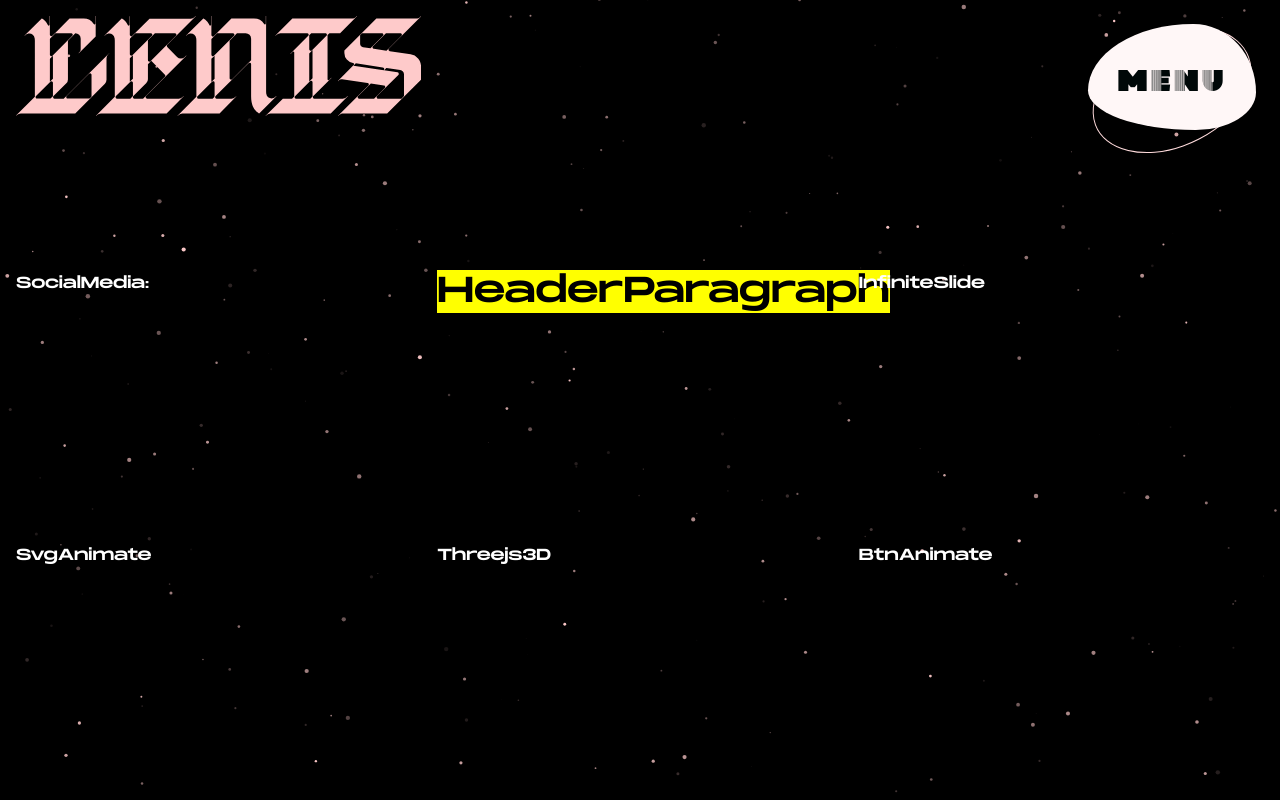
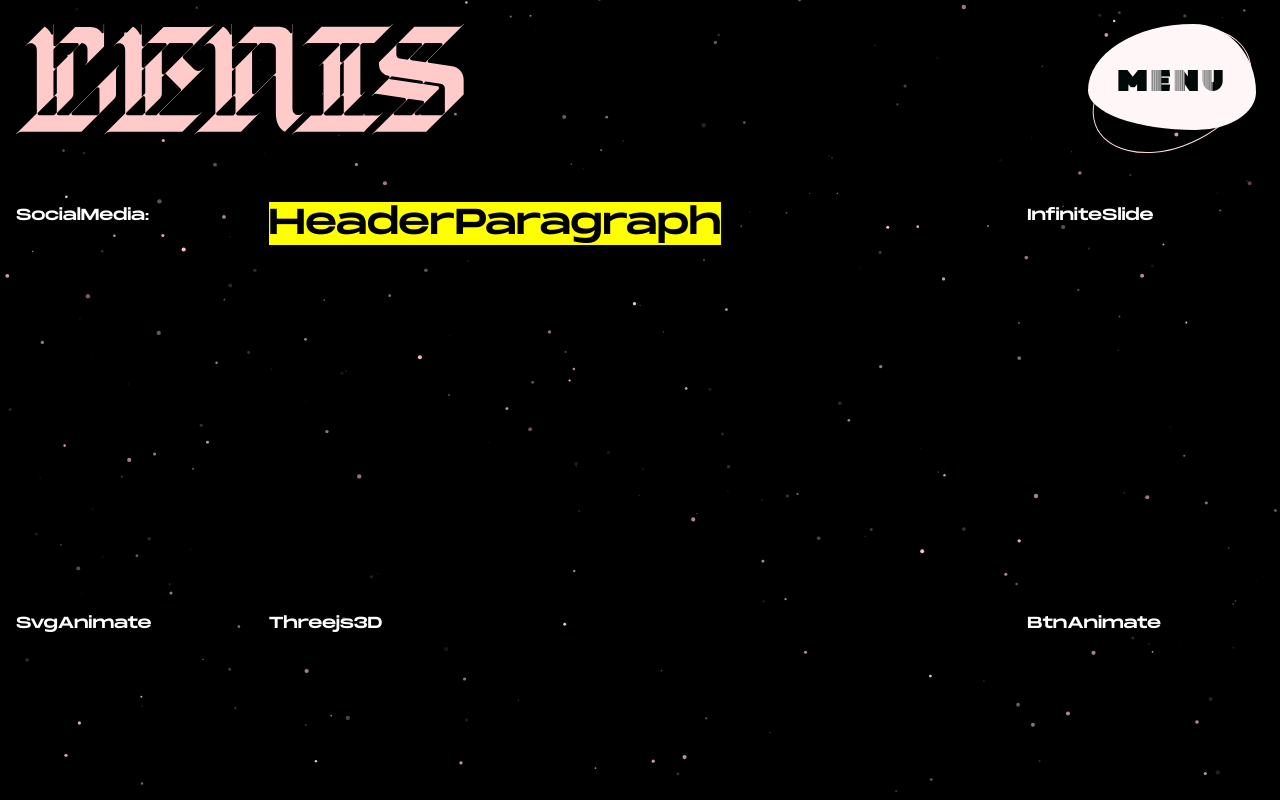
Before and after one commit to AliBagheri2079/story-react, a React (Vite) app: page / in a window 1280 px wide. Built offline with nearby package versions, Linux system fonts and the light colour scheme.

Commit message:
:lipstick: Style: update header content grid layout style

```diff
--- a/src/layouts/Header.jsx
+++ b/src/layouts/Header.jsx
@@ -17,9 +17,10 @@ const Container = styled('div', {
   gap: '1rem',
 
   gridTemplateAreas: `
-		"brand . ."
-		"social-media header-paragraph infinite-slide"
-		"svg-animate threejs animation-btn"
+		"brand brand . . ."
+		"social-media header-paragraph header-paragraph header-paragraph infinite-slide"
+		"social-media header-paragraph header-paragraph header-paragraph infinite-slide"
+		"svg-animate threejs threejs threejs animation-btn"
 	`,
 });
 
@@ -57,8 +58,8 @@ const Header = () => {
       <Offcanvas />
 
       <Content>
-        <Container className='grid h-full grid-cols-3 grid-rows-3 px-4'>
-          <Box area='Brand' className='mt-4'>
+        <Container className='grid h-full grid-cols-5 grid-rows-4 px-4'>
+          <Box area='Brand' className='mt-6'>
             <LenisIcon />
           </Box>
 
```
